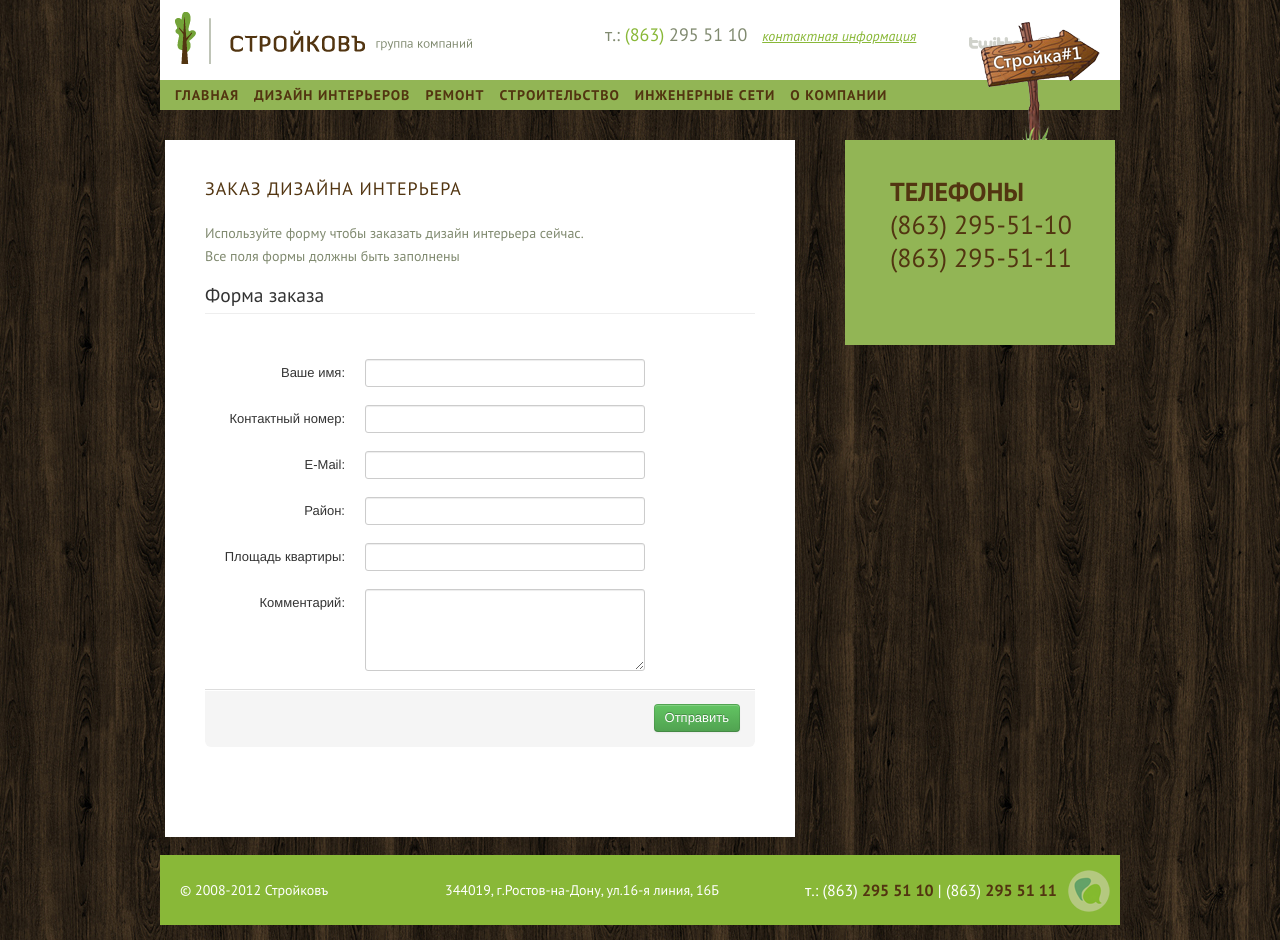
After one commit to andrewgs/stroikov2.0, a CodeIgniter app: page /users_interface/zakaz_interiera in a window 1280 px wide. The commit adds this page. Run offline with CodeIgniter, Linux system fonts and the light colour scheme; some libraries are stand-ins or nearby versions.

Commit message:
21052012-2

```diff
--- a/application/config/routes.php
+++ b/application/config/routes.php
@@ -36,6 +36,7 @@ $route['o-kompanii'] 				= "users_interface/o_kompanii";
 $route['o-kompanii/photo-album']	= "users_interface/photo_album";
 
 $route['kontaktnaya-informacia'] 	= "users_interface/kontaktnaya_informacia";
+$route['zakaz-interiera'] 			= "users_interface/zakaz_interiera";
 
 $route['admin'] 					= "users_interface/admin_login";
 $route['logoff'] 					= "users_interface/logoff";
--- a/application/controllers/users_interface.php
+++ b/application/controllers/users_interface.php
@@ -309,6 +309,95 @@ class Users_interface extends CI_Controller{
 		endif;
 
 		$this->load->view("users_interface/kontaktnaya-informacia",$pagevar);
+	}
+
+	public function zakaz_interiera(){
+
+		$pagevar = array(
+					'description'	=> '',
+					'author'		=> '',
+					'title'			=> 'Cтроительная компания в Ростове-на-Дону :: ООО СК Стройковъ',
+					'baseurl' 		=> base_url(),
+					'loginstatus'	=> $this->loginstatus,
+					'userinfo'		=> $this->user,
+					'msgs'			=> $this->session->userdata('msgs'),
+					'msgr'			=> $this->session->userdata('msgr')
+			);
+		$this->session->unset_userdata('msgs');
+		$this->session->unset_userdata('msgr');
+
+		if($this->input->post('submit')):
+			$this->form_validation->set_rules('name',' ','required|trim');
+			$this->form_validation->set_rules('phone',' ','required|trim');
+			$this->form_validation->set_rules('email',' ','required|valid_email|trim');
+			$this->form_validation->set_rules('region',' ','required|trim');
+			$this->form_validation->set_rules('area',' ','required|trim');
+			$this->form_validation->set_rules('note',' ','required|trim');
+			if($this->form_validation->run()):
+
+				ob_start();
+				?>
+				<p>Здравствуйте, <?=$_POST['name'];?></p>
+				<p>
+					Вами был произведен заказ на дизайн интерьера<br/>
+					Наши специалисты расмотрят Ваш заказ в кратчайшие сроки и свяжутся с Вами.<br/><br/>
+
+					Дата заказа <?=date("d.m.Y");?><br/></p>
+				<p>Спасибо что воспользовались нашими услугами!</p>
+				<?php
+				$mailtext = ob_get_clean();
+
+				$this->email->clear(TRUE);
+				$config['smtp_host'] = 'localhost';
+				$config['charset'] = 'utf-8';
+				$config['wordwrap'] = TRUE;
+				$config['mailtype'] = 'html';
+
+				$this->email->initialize($config);
+				$this->email->to($_POST['email']);
+				$this->email->from('admin@sk-stroikov.ru','Cтроительная компания Стройковъ');
+				$this->email->bcc('');
+				$this->email->subject('Заказ на дизайн интерьера');
+				$this->email->message($mailtext);
+				$this->email->send();
+
+				ob_start();
+				?>
+				<p>
+					От <?=$_POST['name']; ?> поступил заказ на дизайн интерьера.<br/>
+					Информация от заказчика:<br/>
+					Адрес E-mail - <?=$_POST['email']; ?><br/>
+					Контактыный номер - <?=$_POST['phone']; ?><br/>
+					Район - <?=$_POST['region']; ?><br/>
+					Площадь квартиры - <?=$_POST['area']; ?><br/>
+					Комментарий - <?=$_POST['note']; ?><br/><br/>
+
+					Дата заказа <?=date("d.m.Y");?><br/></p>
+				<?php
+				$mailtext = ob_get_clean();
+
+				$this->email->clear(TRUE);
+				$config['smtp_host'] = 'localhost';
+				$config['charset'] = 'utf-8';
+				$config['wordwrap'] = TRUE;
+				$config['mailtype'] = 'html';
+
+				$this->email->initialize($config);
+				$this->email->to('info@sk-stroikov.ru');
+				$this->email->from($_POST['email'],$_POST['name']);
+				$this->email->bcc('');
+				$this->email->subject('Заказ на дизайн интерьера');
+				$this->email->message($mailtext);
+				$this->email->send();
+
+				$this->session->set_userdata('msgs','Сообщение отправлено.');
+			else:
+				$this->session->set_userdata('msgr','Сообщение не отправлено.');
+			endif;
+			redirect($this->uri->uri_string());
+		endif;
+
+		$this->load->view("users_interface/zakaz-interiera",$pagevar);
 	}
 
 	public function remont(){
--- /dev/null
+++ b/application/views/forms/formcustomdesign.php
@@ -0,0 +1,53 @@
+<div id="kontakt">
+	<?=form_open($this->uri->uri_string(),array('class'=>'form-horizontal')); ?>
+		<fieldset>
+			<legend>Форма заказа</legend>
+			<div class="control-group">
+				<label for="name" class="control-label">Ваше имя: </label>
+				<div class="controls">
+					<input type="text" id="title" class="input-xlarge cinput" name="name">
+					<span class="help-inline" style="display:none;">&nbsp;</span>
+				</div>
+			</div>
+			<div class="control-group">
+				<label for="phone" class="control-label">Контактный номер: </label>
+				<div class="controls">
+					<input type="text" id="phone" class="input-xlarge cinput" name="phone">
+					<span class="help-inline" id="useremail" style="display:none;">&nbsp;</span>
+				</div>
+			</div>
+			<div class="control-group" id="cgemail">
+				<label for="email" class="control-label">E-Mail: </label>
+				<div class="controls">
+					<input type="text" id="email" class="input-xlarge cinput" name="email">
+					<span class="help-inline" id="useremail" style="display:none;">&nbsp;</span>
+				</div>
+			</div>
+			<div class="control-group">
+				<label for="region" class="control-label">Район: </label>
+				<div class="controls">
+					<input type="text" id="region" class="input-xlarge cinput" name="region">
+					<span class="help-inline" style="display:none;">&nbsp;</span>
+				</div>
+			</div>
+			<div class="control-group">
+				<label for="area" class="control-label">Площадь квартиры: </label>
+				<div class="controls">
+					<input type="text" id="area" class="input-xlarge cinput" name="area">
+					<span class="help-inline" style="display:none;">&nbsp;</span>
+				</div>
+			</div>
+			<div class="control-group">
+				<label for="note" class="control-label">Комментарий: </label>
+				<div class="controls">
+					<textarea rows="4" id="note" class="input-xlarge cinput" name="note"></textarea>
+					<span class="help-inline" style="display:none;">&nbsp;</span>
+				</div>
+			</div>
+		</fieldset>
+		<div class="modal-footer">
+			<button class="btn btn-success" type="submit" id="send" name="submit" value="csend">Отправить</button>
+		</div>
+	<?=form_close(); ?>
+	<p>&nbsp;</p>
+</div>
--- a/application/views/users_interface/index.php
+++ b/application/views/users_interface/index.php
@@ -91,7 +91,7 @@
 			</div>
 			<div class="grid_7 prefix_1">
 				<div class="aside-block green">
-					<?=anchor('kontaktnaya-informacia','<p><strong>Заказать</strong> дизайн интерьера сейчас!</p>',array('class'=>'promo-action'));?>
+					<?=anchor('zakaz-interiera','<p><strong>Заказать</strong> дизайн интерьера сейчас!</p>',array('class'=>'promo-action'));?>
 				</div>
 				<!--
 				<div class="aside-block">
--- /dev/null
+++ b/application/views/users_interface/zakaz-interiera.php
@@ -0,0 +1,65 @@
+<!doctype html>
+<!--[if lt IE 7]> <html class="no-js lt-ie9 lt-ie8 lt-ie7" lang="en"> <![endif]-->
+<!--[if IE 7]>    <html class="no-js lt-ie9 lt-ie8" lang="en"> <![endif]-->
+<!--[if IE 8]>    <html class="no-js lt-ie9" lang="en"> <![endif]-->
+<!--[if gt IE 8]><!--> <html class="no-js" lang="en"> <!--<![endif]-->
+<?=$this->load->view('users_interface/head');?>
+<body>
+	<!--[if lt IE 7]><p class=chromeframe>Your browser is <em>ancient!</em> <a href="http://browsehappy.com/">Upgrade to a different browser</a> or <a href="http://www.google.com/chromeframe/?redirect=true">install Google Chrome Frame</a> to experience this site.</p><![endif]-->
+	<div class="container_24">
+		<?=$this->load->view('users_interface/header');?>
+		<?=$this->load->view('users_interface/navigation');?>
+		<section class="proposals">
+			<div class="grid_16">
+				<div class="info list">
+					<h1 class="no-padding">Заказ дизайна интерьера</h1>
+					<p>Используйте форму чтобы заказать дизайн интерьера сейчас.<br/>Все поля формы должны быть заполнены</p>
+					<?php $this->load->view('alert_messages/alert-error');?>
+					<?php $this->load->view('alert_messages/alert-success');?>
+					<?php $this->load->view('forms/formcustomdesign');?>
+				</div>
+			</div>
+
+			<div class="grid_7 prefix_1">
+				<div class="aside-block green">
+					<a class="promo-action" href="#">
+						<p>
+							<strong>Телефоны</strong> <br />
+							<nobr>(863) 295-51-10</nobr> <br />
+							<nobr>(863) 295-51-11</nobr>
+						</p>
+					</a>
+				</div>
+			</div>
+			<div class="clear"></div>
+		</section>
+		<?=$this->load->view('users_interface/footer');?>
+	</div>
+	<?=$this->load->view('users_interface/scripts');?>
+	<?=$this->load->view('users_interface/google');?>
+	<script type="text/javascript">
+		$(document).ready(function(){
+			$("#send").click(function(event){
+				var err = false;
+				$(".control-group").removeClass('error');
+				$(".help-inline").hide();
+				$(".cinput").each(function(i,element){if($(this).val()==''){$(this).parents(".control-group").addClass('error');$(this).siblings(".help-inline").html("Поле не может быть пустым").show();err = true;}});
+				if(!err && !isValidEmailAddress($("#email").val())){$("#cgemail").addClass('error');$("#useremail").html("Не верный адрес E-Mail").show();event.preventDefault();}
+				if(err){event.preventDefault();}
+			});
+			function isValidEmailAddress(emailAddress){var pattern = new RegExp(/^(("[\w-\s]+")|([\w-]+(?:\.[\w-]+)*)|("[\w-\s]+")([\w-]+(?:\.[\w-]+)*))(@((?:[\w-]+\.)*\w[\w-]{0,66})\.([a-z]{2,6}(?:\.[a-z]{2})?)$)|(@\[?((25[0-5]\.|2[0-4][0-9]\.|1[0-9]{2}\.|[0-9]{1,2}\.))((25[0-5]|2[0-4][0-9]|1[0-9]{2}|[0-9]{1,2})\.){2}(25[0-5]|2[0-4][0-9]|1[0-9]{2}|[0-9]{1,2})\]?$)/i);return pattern.test(emailAddress);};
+		});
+	</script>
+	<script type="text/javascript">
+		$(document).ready(function(){
+			$(document).scroll(function() {
+			  	if ( $(document).scrollTop() > 114 ) {
+			  		$('.aside-block.green').addClass('fixed');
+			  	} else {
+			  		$('.aside-block.green').removeClass('fixed');
+			  	}
+			});
+		});
+	</script>
+</body>
+</html>
```
